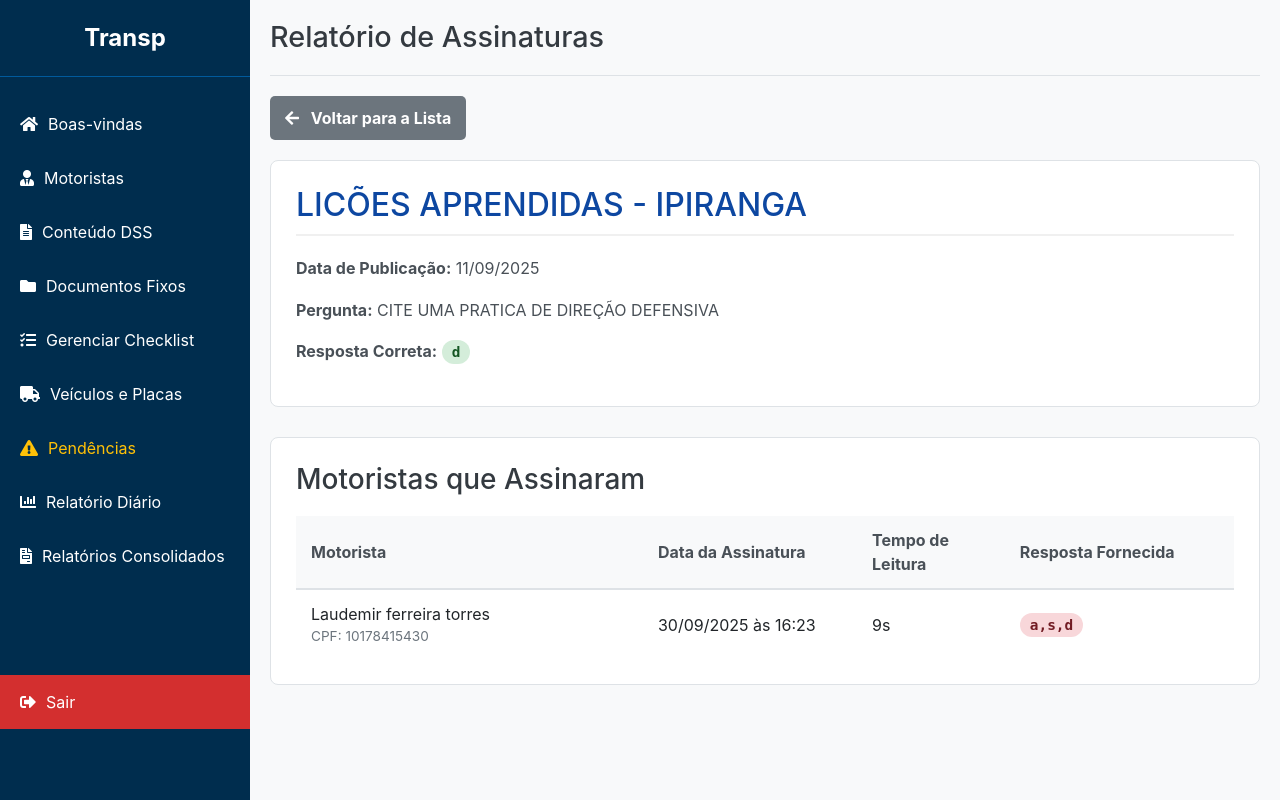
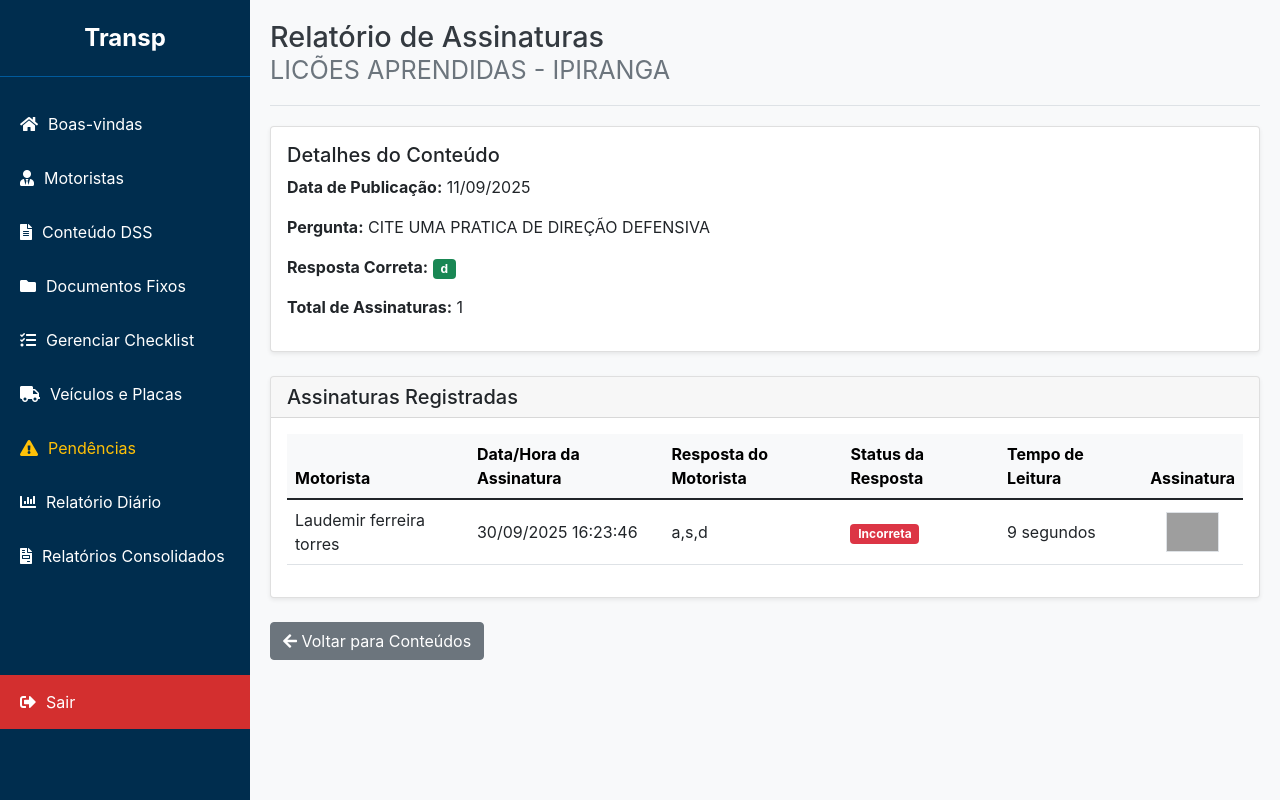
Before and after one commit to transp-admir/dss, a Flask app: page /admin/conteudo/1 in a window 1280 px wide. Run offline with Flask 3, Linux system fonts and the light colour scheme; the visitor is signed in with stand-in values (Sample User, id 1); grey boxes are pictures that could not be loaded.

Commit message:
implantando assinaturas

```diff
--- a/app/routes.py
+++ b/app/routes.py
@@ -142,32 +142,53 @@ def ver_conteudo(conteudo_id):
 
     motorista_id = session['motorista_id']
     conteudo = Conteudo.query.get_or_404(conteudo_id)
+    # Verifica se já existe uma assinatura para este motorista e conteúdo
     assinatura = Assinatura.query.filter_by(motorista_id=motorista_id, conteudo_id=conteudo_id).first()
 
+    # Se a requisição for POST (envio do formulário)
     if request.method == 'POST':
+        # E se ainda não houver uma assinatura registrada
         if not assinatura:
+            # Captura todos os dados do formulário
             resposta_usuario = request.form.get('resposta_usuario')
             tempo_leitura_segundos = request.form.get('tempo_leitura', 0, type=int)
+            assinatura_imagem_data = request.form.get('assinatura_imagem')
 
+            # Validação para garantir que a resposta e a assinatura foram enviadas
+            if not resposta_usuario or not assinatura_imagem_data:
+                flash('É obrigatório selecionar uma resposta e assinar para confirmar.', 'danger')
+                return redirect(url_for('main.ver_conteudo', conteudo_id=conteudo_id))
+
+            # Cria o novo registro de assinatura com todos os dados
             nova_assinatura = Assinatura(
                 motorista_id=motorista_id,
                 conteudo_id=conteudo_id,
                 tempo_leitura=tempo_leitura_segundos,
-                resposta_motorista=resposta_usuario
+                resposta_motorista=resposta_usuario,
+                assinatura_imagem=assinatura_imagem_data  # Incluindo a assinatura
             )
             db.session.add(nova_assinatura)
             db.session.commit()
 
-            if resposta_usuario and resposta_usuario.strip().lower() == conteudo.resposta_correta.strip().lower():
+            # LÓGICA ANTIGA RESTAURADA: Verifica se a resposta está correta e envia a mensagem
+            if resposta_usuario.strip().lower() == conteudo.resposta_correta.strip().lower():
                 flash('Conteúdo assinado! Sua resposta está correta.', 'success')
             else:
                 flash('Conteúdo assinado. Sua resposta está incorreta, revise o material.', 'warning')
 
             return redirect(url_for('main.lista_conteudos'))
 
+    # Se a requisição for GET, apenas exibe a página
     return render_template('conteudo_motorista.html',
                            conteudo=conteudo,
                            assinatura=assinatura)
+
+
+    # A parte 'GET' permanece a mesma
+    return render_template('conteudo_motorista.html',
+                           conteudo=conteudo,
+                           assinatura=assinatura)
+
 
 @main_bp.route('/checklists_motorista')
 def lista_checklists_motorista():
@@ -214,27 +235,37 @@ def preencher_checklist(checklist_id):
             flash('Você não está vinculado a um veículo. Contate o administrador.', 'danger')
             return redirect(url_for('main.lista_checklists_motorista'))
 
-        # Captura os dados dos novos campos de texto livre
+        # Captura a assinatura do formulário
+        assinatura_data = request.form.get('assinatura_motorista')
+
+        # Captura os outros campos de texto
         outros_problemas = request.form.get('outros_problemas')
         solucoes_adotadas = request.form.get('solucoes_adotadas')
         pendencias_gerais = request.form.get('pendencias_gerais')
 
-        # Cria o objeto ChecklistPreenchido com os novos campos
+        # Validação simples para garantir que a assinatura não está vazia
+        if not assinatura_data:
+            flash('A assinatura do motorista é obrigatória para enviar o checklist.', 'danger')
+            # Precisamos reenviar os dados para o template para que o usuário não perca o que já preencheu
+            # (Esta parte pode ser otimizada depois, mas por agora redireciona)
+            return redirect(url_for('main.preencher_checklist', checklist_id=checklist_id))
+
+        # Cria o objeto ChecklistPreenchido, agora incluindo a assinatura
         novo_preenchimento = ChecklistPreenchido(
             motorista_id=motorista.id,
             veiculo_id=veiculo_do_motorista.id,
             checklist_id=checklist.id,
+            assinatura_motorista=assinatura_data,  # NOVO CAMPO SALVO
             outros_problemas=outros_problemas,
             solucoes_adotadas=solucoes_adotadas,
             pendencias_gerais=pendencias_gerais
         )
         db.session.add(novo_preenchimento)
 
+        # O resto da lógica para salvar as respostas permanece igual...
         respostas_adicionadas = []
-
         for key in request.form:
             if key.startswith('resposta-'):
-                # O split agora precisa lidar com 'resposta-1' e 'resposta-None-1'
                 parts = key.split('-')
                 item_id = int(parts[-1])
 
@@ -252,6 +283,7 @@ def preencher_checklist(checklist_id):
 
         db.session.flush()
 
+        # Lógica para criar pendências
         for resposta in respostas_adicionadas:
             if resposta.resposta == 'NAO CONFORME':
                 pendencia_existente = Pendencia.query.filter_by(
@@ -271,6 +303,31 @@ def preencher_checklist(checklist_id):
         db.session.commit()
         flash('Checklist enviado com sucesso!', 'success')
         return redirect(url_for('main.lista_checklists_motorista'))
+
+    # A parte 'GET' da função permanece a mesma
+    itens_principais = checklist.itens.filter_by(parent_id=None).order_by(ChecklistItem.ordem).all()
+    itens_agrupados = {}
+    pendencias_abertas = set()
+
+    if veiculo_do_motorista:
+        lista_pendencias = Pendencia.query.filter_by(veiculo_id=veiculo_do_motorista.id, status='PENDENTE').all()
+        pendencias_abertas = {p.item_id for p in lista_pendencias}
+
+    for item in itens_principais:
+        sub_itens = item.sub_itens.order_by(ChecklistItem.ordem).all()
+        if sub_itens:
+            itens_agrupados[item] = sub_itens
+        else:
+            itens_agrupados[item] = []
+
+    return render_template(
+        'motorista_preencher_checklist.html',
+        checklist=checklist,
+        veiculo=veiculo_do_motorista,
+        itens_agrupados=itens_agrupados,
+        itens_principais=itens_principais,
+        pendencias_abertas=pendencias_abertas
+    )
 
     itens_principais = checklist.itens.filter_by(parent_id=None).order_by(ChecklistItem.ordem).all()
     itens_agrupados = {}
--- a/app/templates/conteudo_detalhe.html
+++ b/app/templates/conteudo_detalhe.html
@@ -1,77 +1,74 @@
-{% extends 'base_adm.html' %}
+{% extends "base_adm.html" %}
 
-{% block title %}Detalhes do Conteúdo - {{ conteudo.assunto }}{% endblock %}
-
-{% block head %}
-    {{ super() }}
-    <link rel="stylesheet" href="{{ url_for('static', filename='css/conteudo_detalhe.css') }}">
-{% endblock %}
+{% block title %}Detalhes do Conteúdo{% endblock %}
 
 {% block header %}
     Relatório de Assinaturas
+    <small class="d-block text-muted fw-normal">{{ conteudo.assunto }}</small>
 {% endblock %}
 
 {% block content %}
-
-<div class="page-actions">
-    <a href="{{ url_for('admin.conteudo') }}" class="btn-back"><i class="fas fa-arrow-left"></i> Voltar para a Lista</a>
-</div>
-
-<div class="conteudo-info-card">
-    <h2>{{ conteudo.assunto }}</h2>
-    <p><strong>Data de Publicação:</strong> {{ conteudo.data.strftime('%d/%m/%Y') }}</p>
-    <p><strong>Pergunta:</strong> {{ conteudo.pergunta }}</p>
-    <p><strong>Resposta Correta:</strong> <span class="tag-correct">{{ conteudo.resposta_correta }}</span></p>
-</div>
-
-<div class="report-container">
-    <h3>Motoristas que Assinaram</h3>
-
-    <div class="report-table">
-        <div class="report-header">
-            <div class="cell">Motorista</div>
-            <div class="cell">Data da Assinatura</div>
-            <div class="cell">Tempo de Leitura</div>
-            <div class="cell">Resposta Fornecida</div>
-        </div>
-
-        {% for assinatura in relatorio %}
-        <div class="report-row">
-            <div class="cell" data-label="Motorista">
-                {{ assinatura.motorista.nome }}
-                <span class="cpf-detail">CPF: {{ assinatura.motorista.cpf }}</span>
-            </div>
-            <div class="cell" data-label="Data da Assinatura">{{ assinatura.data_assinatura.strftime('%d/%m/%Y às %H:%M') }}</div>
-            <div class="cell" data-label="Tempo de Leitura">
-                {% if assinatura.tempo_leitura is not none %}
-                    {% set minutes = assinatura.tempo_leitura // 60 %}
-                    {% set seconds = assinatura.tempo_leitura % 60 %}
-                    {% if minutes > 0 %}
-                        {{ minutes }}m {{ seconds }}s
-                    {% else %}
-                        {{ seconds }}s
-                    {% endif %}
-                {% else %}
-                    -
-                {% endif %}
-            </div>
-            <div class="cell" data-label="Resposta Fornecida">
-                {% if assinatura.resposta_motorista %}
-                    {% set is_correct = assinatura.resposta_motorista.strip().lower() == conteudo.resposta_correta.strip().lower() %}
-                    <span class="tag-resposta {{ 'tag-correct' if is_correct else 'tag-incorrect' }}">
-                        {{ assinatura.resposta_motorista }}
-                    </span>
-                {% else %}
-                    <span class="tag-leitura">Leitura Confirmada</span>
-                {% endif %}
-            </div>
-        </div>
-        {% else %}
-        <div class="report-row no-data">
-            <p>Nenhum motorista assinou este conteúdo ainda.</p>
-        </div>
-        {% endfor %}
+<div class="card shadow-sm mb-4">
+    <div class="card-body">
+        <h5 class="card-title">Detalhes do Conteúdo</h5>
+        <p><strong>Data de Publicação:</strong> {{ conteudo.data.strftime('%d/%m/%Y') }}</p>
+        <p><strong>Pergunta:</strong> {{ conteudo.pergunta }}</p>
+        <p><strong>Resposta Correta:</strong> <span class="badge bg-success">{{ conteudo.resposta_correta }}</span></p>
+        <p><strong>Total de Assinaturas:</strong> {{ relatorio|length }}</p>
     </div>
 </div>
 
+<div class="card shadow-sm">
+    <div class="card-header">
+        <h5 class="mb-0">Assinaturas Registradas</h5>
+    </div>
+    <div class="card-body table-responsive">
+        {% if relatorio %}
+            <table class="table table-hover align-middle">
+                <thead class="table-light">
+                    <tr>
+                        <th>Motorista</th>
+                        <th>Data/Hora da Assinatura</th>
+                        <th>Resposta do Motorista</th>
+                        <th>Status da Resposta</th>
+                        <th>Tempo de Leitura</th>
+                        <th class="text-center">Assinatura</th>
+                    </tr>
+                </thead>
+                <tbody>
+                    {% for assinatura in relatorio %}
+                        <tr>
+                            <td>{{ assinatura.motorista.nome }}</td>
+                            <td>{{ assinatura.data_assinatura.strftime('%d/%m/%Y %H:%M:%S') }}</td>
+                            <td>{{ assinatura.resposta_motorista }}</td>
+                            <td>
+                                {% if assinatura.resposta_motorista|lower == conteudo.resposta_correta|lower %}
+                                    <span class="badge bg-success">Correta</span>
+                                {% else %}
+                                    <span class="badge bg-danger">Incorreta</span>
+                                {% endif %}
+                            </td>
+                            <td>{{ assinatura.tempo_leitura }} segundos</td>
+                            <td class="text-center">
+                                {% if assinatura.assinatura_imagem %}
+                                    <img src="{{ assinatura.assinatura_imagem }}" alt="Assinatura de {{ assinatura.motorista.nome }}" style="height: 40px; width: auto; background-color: #f8f9fa; border: 1px solid #dee2e6;"/>
+                                {% else %}
+                                    <span class="text-muted">N/A</span>
+                                {% endif %}
+                            </td>
+                        </tr>
+                    {% endfor %}
+                </tbody>
+            </table>
+        {% else %}
+            <div class="alert alert-info text-center">
+                Ainda não há assinaturas para este conteúdo.
+            </div>
+        {% endif %}
+    </div>
+</div>
+
+<div class="mt-4">
+    <a href="{{ url_for('admin.conteudo') }}" class="btn btn-secondary"><i class="fas fa-arrow-left"></i> Voltar para Conteúdos</a>
+</div>
 {% endblock %}
```
Also changed, not shown: app/models.py (+6 -10 lines), app/templates/conteudo_motorista.html (+67 -24 lines), app/templates/motorista_preencher_checklist.html (+118 -70 lines), app/static/uploads/Imagem_do_WhatsApp_de_2025-09-29_as_10.26.47_06b31e7f.jpg (added), app/static/uploads/Imagem_do_WhatsApp_de_2025-09-29_as_10.26.58_0febde62.jpg (added), instance/database.db.
